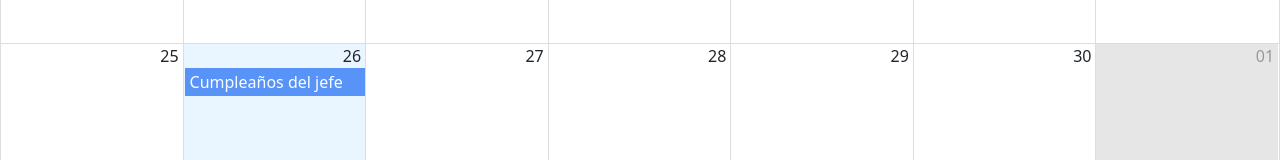
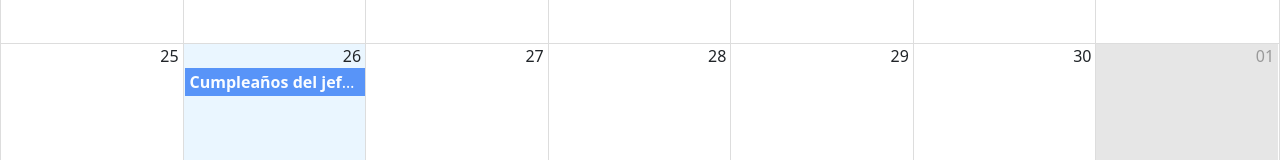
Before and after one commit to MatiasFSS/Calendario, a React (Vite) app: page / in a window 1280 px wide. Shown: the part 626-786 px from the top of the page. Built offline with nearby package versions, Linux system fonts and the light colour scheme.

Commit message:
Creación de CalendarEvent para manejar los cuadros de eventos creados en el calendario

```diff
--- /dev/null
+++ b/src/calendar/components/CalendarEvent.jsx
@@ -0,0 +1,12 @@
+
+export const CalendarEvent = ({event}) => {
+
+    const {title, user} = event
+
+  return (
+    <>
+      <strong>{title}</strong>
+      <span> - {user.name}</span>
+    </>
+  )
+}
--- a/src/calendar/index.js
+++ b/src/calendar/index.js
@@ -1,2 +1,3 @@
 export * from './pages/CalendarPage'
 export * from './components/Navbar'
+export * from './components/CalendarEvent'
--- a/src/calendar/pages/CalendarPage.jsx
+++ b/src/calendar/pages/CalendarPage.jsx
@@ -1,11 +1,11 @@
 import { Calendar } from 'react-big-calendar'
 import 'react-big-calendar/lib/css/react-big-calendar.css'
-
 
 import { addHours} from 'date-fns'
 
 import { Navbar } from "../components/Navbar"
 import { localizer, getMessagesEs } from '../../helpers'
+import { CalendarEvent } from '../components/CalendarEvent'
 
 
 const events = [{
@@ -25,7 +25,7 @@
 
   const eventStyleGetter = ( event, start, end, isSelected) => {
 
-    console.log({event, start, end, isSelected})
+    // console.log({event, start, end, isSelected})
 
     const style = {
       backgroundColor: '#347CF7',
@@ -53,6 +53,9 @@
         style={{ height: 'calc(100vh - 80px)' }}
         messages={getMessagesEs()}
         eventPropGetter={eventStyleGetter}
+        components={{
+          event:CalendarEvent
+        }}
       />
 
     </>
```
